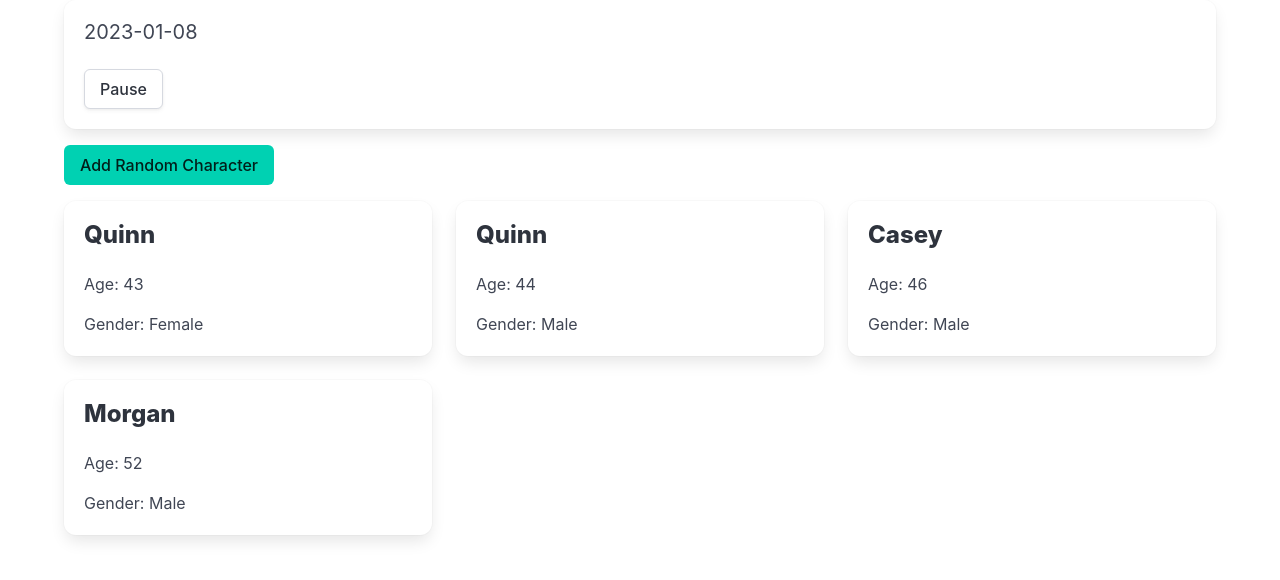
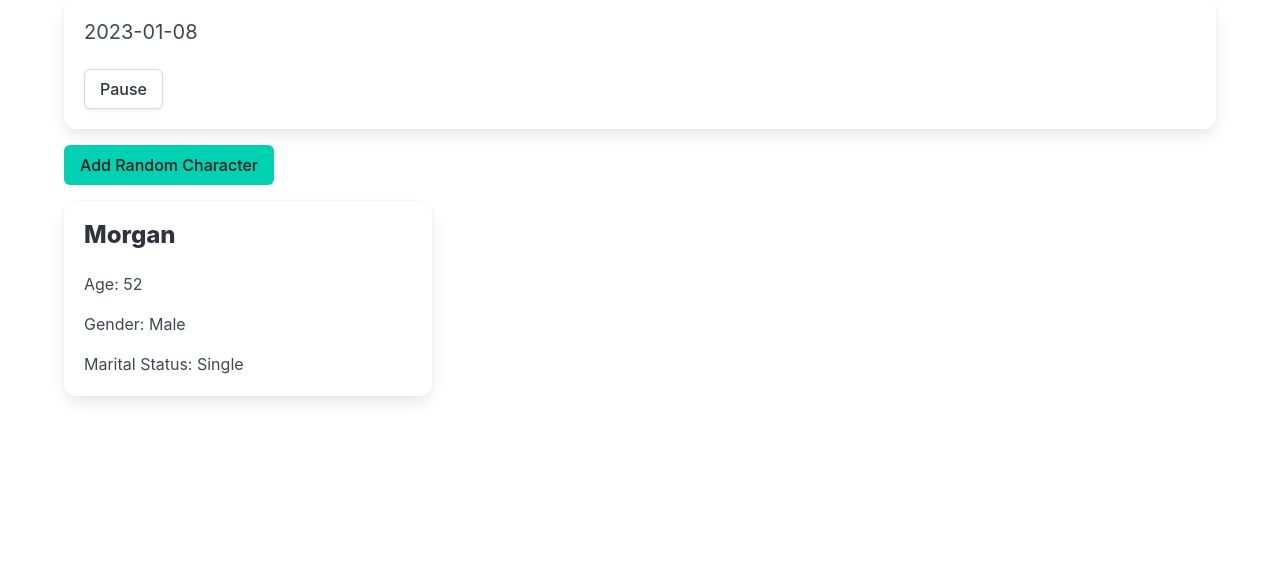
Before and after one commit to c1921/2024-09-12, a Vue app: page / in a window 1280 px wide. Both pictures are taken after a click on the button "Add Random Character". Shown: the top 580 px of the page. Built offline with nearby package versions, Linux system fonts and the light colour scheme.

Commit message:
增加婚姻功能

```diff
--- a/package.json
+++ b/package.json
@@ -9,6 +9,7 @@
     "preview": "vite preview"
   },
   "dependencies": {
+    "pinia": "^2.2.2",
     "vue": "^3.4.37"
   },
   "devDependencies": {
--- a/src/App.vue
+++ b/src/App.vue
@@ -2,10 +2,10 @@
   <div class="container">
     <GameTime class="mb-4" />
     <div class="buttons mb-4">
-      <button class="button is-primary" @click="addCharacter">Add Random Character</button>
+      <button class="button is-primary" @click="gameStore.addCharacter">Add Random Character</button>
     </div>
     <div class="columns is-multiline">
-      <div class="column is-one-third" v-for="character in characters" :key="character.id">
+      <div class="column is-one-third" v-for="character in gameStore.characters" :key="character.id">
         <CharacterCard :character="character" />
       </div>
     </div>
@@ -13,10 +13,10 @@
 </template>
 
 <script lang="ts">
-import { defineComponent } from 'vue';
-import CharacterCard from './components/CharacterCard.vue';
-import GameTime from './components/GameTime.vue';
-import { CharacterImpl } from './types/Character';
+import { defineComponent } from 'vue'
+import CharacterCard from './components/CharacterCard.vue'
+import GameTime from './components/GameTime.vue'
+import { useGameStore } from './stores/gameStore'
 
 export default defineComponent({
   name: 'App',
@@ -24,19 +24,12 @@ export default defineComponent({
     CharacterCard,
     GameTime,
   },
-  data() {
+  setup() {
+    const gameStore = useGameStore()
+
     return {
-      characters: [
-        CharacterImpl.createRandom(),
-        CharacterImpl.createRandom(),
-        CharacterImpl.createRandom(),
-      ],
-    };
-  },
-  methods: {
-    addCharacter() {
-      this.characters.push(CharacterImpl.createRandom());
-    },
-  },
-});
+      gameStore
+    }
+  }
+})
 </script>
--- a/src/components/CharacterCard.vue
+++ b/src/components/CharacterCard.vue
@@ -4,6 +4,8 @@
     <div class="content">
       <p>Age: {{ character.age }}</p>
       <p>Gender: {{ character.gender }}</p>
+      <p>Marital Status: {{ character.isMarried ? 'Married' : 'Single' }}</p>
+      <p v-if="character.isMarried">Spouse: {{ character.spouse?.name }}</p>
     </div>
   </div>
 </template>
--- a/src/components/GameTime.vue
+++ b/src/components/GameTime.vue
@@ -1,60 +1,50 @@
 <template>
   <div class="box">
-    <p class="subtitle is-5">{{ formattedDate }}</p>
+    <p class="subtitle is-5">{{ gameStore.formattedDate }}</p>
     <button
       class="button"
-      :class="{ 'is-danger': isPaused }"
-      @click="togglePause"
+      :class="{ 'is-danger': gameStore.isPaused }"
+      @click="gameStore.togglePause"
     >
-      {{ isPaused ? 'Continue' : 'Pause' }}
+      {{ gameStore.isPaused ? 'Continue' : 'Pause' }}
     </button>
   </div>
 </template>
 
 <script lang="ts">
-import { defineComponent } from 'vue';
+import { defineComponent, onMounted, onUnmounted } from 'vue'
+import { useGameStore } from '../stores/gameStore'
 
 export default defineComponent({
   name: 'GameTime',
-  data() {
-    return {
-      currentDate: new Date(2023, 0, 1), // Starting from January 1, 2023
-      isPaused: false,
-      intervalId: null as number | null,
-    };
-  },
-  computed: {
-    formattedDate(): string {
-      return this.currentDate.toISOString().split('T')[0]; // Format: YYYY-MM-DD
+  setup() {
+    const gameStore = useGameStore()
+    let intervalId: number | null = null
+
+    const startTimer = () => {
+      intervalId = setInterval(() => {
+        gameStore.advanceDay()
+      }, 1000)
     }
-  },
-  methods: {
-    startTimer() {
-      this.intervalId = setInterval(() => {
-        this.currentDate.setDate(this.currentDate.getDate() + 1);
-        this.currentDate = new Date(this.currentDate); // Trigger reactivity
-      }, 1000);
-    },
-    stopTimer() {
-      if (this.intervalId !== null) {
-        clearInterval(this.intervalId);
-        this.intervalId = null;
-      }
-    },
-    togglePause() {
-      this.isPaused = !this.isPaused;
-      if (this.isPaused) {
-        this.stopTimer();
-      } else {
-        this.startTimer();
+
+    const stopTimer = () => {
+      if (intervalId !== null) {
+        clearInterval(intervalId)
+        intervalId = null
       }
     }
-  },
-  mounted() {
-    this.startTimer();
-  },
-  beforeUnmount() {
-    this.stopTimer();
+
+    onMounted(() => {
+      startTimer()
+    })
+
+    onUnmounted(() => {
+      stopTimer()
+    })
+
+    return {
+      gameStore
+    }
   }
-});
+})
 </script>
--- a/src/main.ts
+++ b/src/main.ts
@@ -1,4 +1,7 @@
 import { createApp } from 'vue'
+import { createPinia } from 'pinia'
 import App from './App.vue'
 
-createApp(App).mount('#app')
+const app = createApp(App)
+app.use(createPinia())
+app.mount('#app')
--- /dev/null
+++ b/src/stores/gameStore.ts
@@ -0,0 +1,42 @@
+import { defineStore } from 'pinia'
+import { CharacterImpl } from '../types/Character'
+
+export const useGameStore = defineStore('game', {
+    state: () => ({
+        characters: [] as CharacterImpl[],
+        currentDate: new Date(2023, 0, 1),
+        isPaused: false
+    }),
+    actions: {
+        addCharacter() {
+            this.characters.push(CharacterImpl.createRandom())
+        },
+        advanceDay() {
+            if (!this.isPaused) {
+                this.currentDate.setDate(this.currentDate.getDate() + 1)
+                this.currentDate = new Date(this.currentDate) // 触发响应性
+                this.checkMarriages()
+            }
+        },
+        checkMarriages() {
+            const unmarriedCharacters = this.characters.filter(c => !c.isMarried)
+            for (let character of unmarriedCharacters) {
+                if (Math.random() < 0.1) { // 10% 结婚概率
+                    const potentialPartners = unmarriedCharacters.filter(c => c.id !== character.id && c.gender !== character.gender)
+                    if (potentialPartners.length > 0) {
+                        const partner = potentialPartners[Math.floor(Math.random() * potentialPartners.length)]
+                        character.marry(partner)
+                    }
+                }
+            }
+        },
+        togglePause() {
+            this.isPaused = !this.isPaused
+        }
+    },
+    getters: {
+        formattedDate(): string {
+            return this.currentDate.toISOString().split('T')[0] // 格式：YYYY-MM-DD
+        }
+    }
+})
--- a/src/types/Character.ts
+++ b/src/types/Character.ts
@@ -3,9 +3,14 @@ export interface Character {
     name: string;
     age: number;
     gender: 'Male' | 'Female';
+    isMarried: boolean;
+    spouse: Character | null;
 }
 
 export class CharacterImpl implements Character {
+    public isMarried: boolean = false;
+    public spouse: Character | null = null;
+
     constructor(
         public id: string,
         public name: string,
@@ -24,4 +29,11 @@ export class CharacterImpl implements Character {
             genders[Math.floor(Math.random() * genders.length)]
         );
     }
+
+    marry(partner: Character) {
+        this.isMarried = true;
+        this.spouse = partner;
+        partner.isMarried = true;
+        partner.spouse = this;
+    }
 }
```
Also changed, not shown: 1 other file (tests, documents, lock files or other folders).
